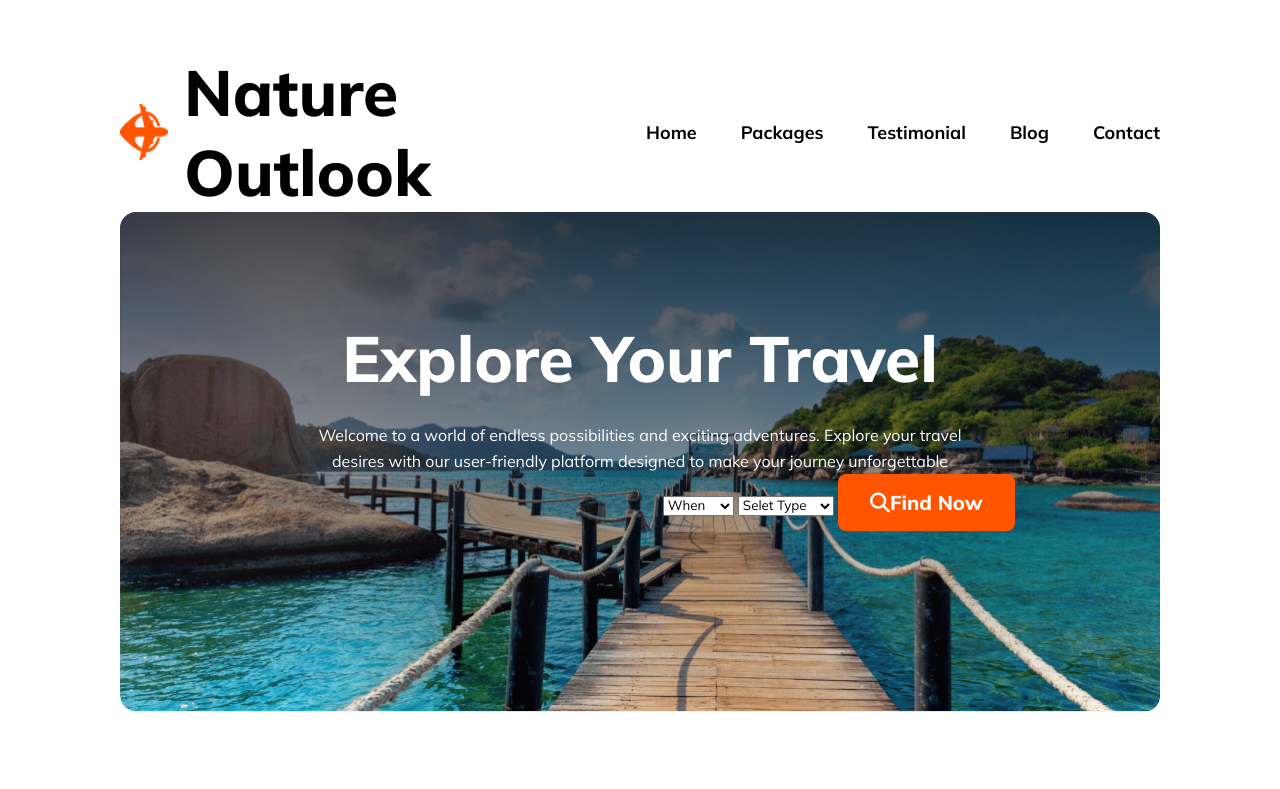
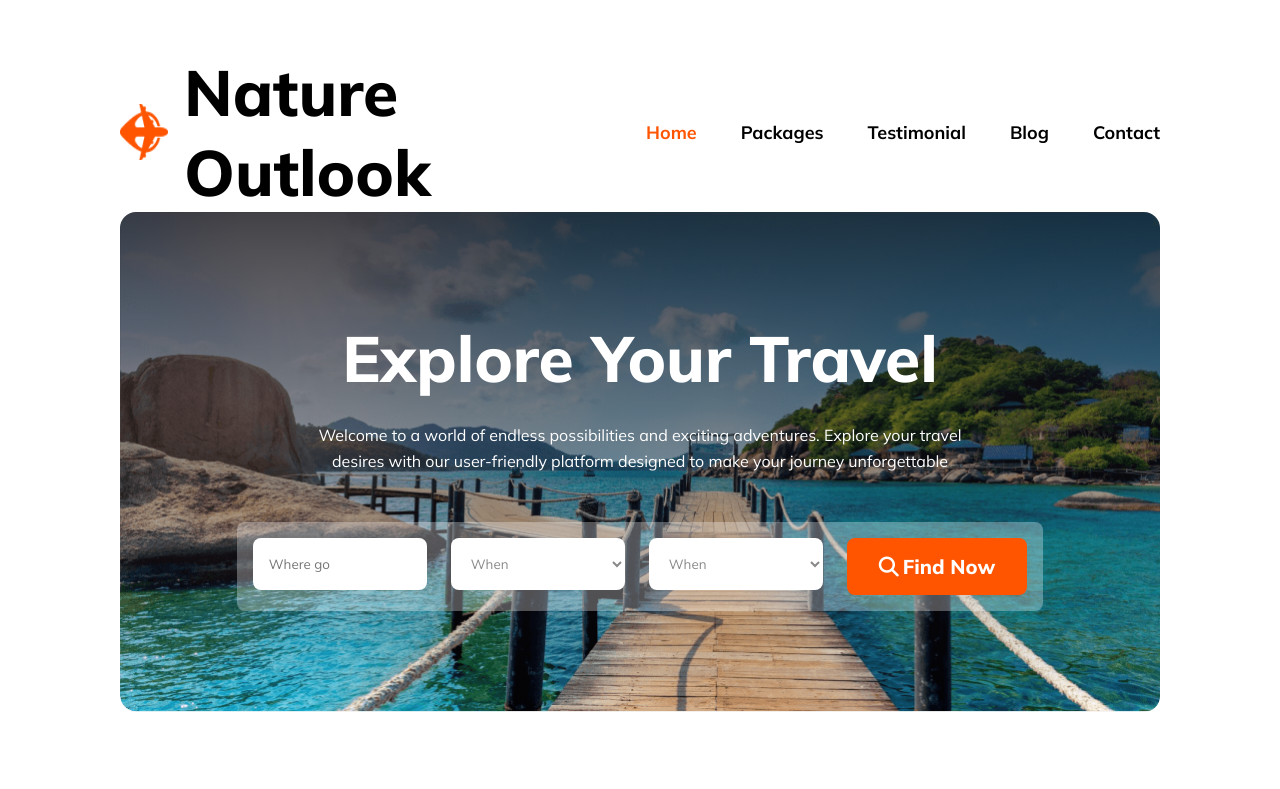
Before and after one commit to smais007/hero-travel, a plain HTML site: page index.html in a window 1280 px wide. Shown: the top 789 px of the page. Drawn offline with Linux system fonts and the light colour scheme.

Commit message:
banner form added

```diff
--- a/assets/style/style.css
+++ b/assets/style/style.css
@@ -108,8 +108,38 @@ section {
     font-size: var(--normal-text);
     margin: 0 auto;
     padding-top: 1.5rem;
+    padding-bottom: 3rem;
 }
 
+.search-bar{
+    display: inline-flex;
+    border-radius: 8px;
+background: rgba(255, 255, 255, 0.30);
+padding: 1rem;
+
+
+}
+form{
+    display: flex;
+    column-gap: 1.5rem;
+}
+
+form #where, form #select{
+    width: 174px;
+height: 52px;
+flex-shrink: 0;
+border-radius: 8px;
+border: none;
+padding: 1rem;
+color:  rgba(19, 19, 24, 0.50);
+background-color: #FFF;
+
+}
+
+.fa-solid {
+    padding-right: 0.5rem;
+    width: 24px;
+}
 
 
 .tour-container {
@@ -447,20 +477,22 @@ hr {
     margin-bottom: 1.5rem;
 }
 
-input {
+.input {
     border-radius: 8px;
     background: rgba(19, 19, 24, 0.05);
     width: 393px;
     height: 52px;
     flex-shrink: 0;
     border: none;
+    margin-bottom: 1rem;
+    padding: 1rem 1.25rem;
 }
 
-.name,
+/* .name,
 .email {
     margin-bottom: 1rem;
     padding: 1rem 1.25rem;
-}
+} */
 
 .news-img {
     position: relative;
--- a/index.html
+++ b/index.html
@@ -25,7 +25,7 @@
                 </div>
                 <div class="nav-link">
                     <ul class="item">
-                        <li class="active">Home</li>
+                        <li class="active" style="color: #ff5400;">Home</li>
                         <li>Packages</li>
                         <li>Testimonial</li>
                         <li>Blog</li>
@@ -46,18 +46,19 @@
                 <h1>Explore Your Travel</h1>
                 <p>Welcome to a world of endless possibilities and exciting adventures. Explore your travel desires with
                     our user-friendly platform designed to make your journey unforgettable</p>
-                <form action="#" class="banner-form">
-                    <input class="go" type="text" placeholder="Where go">
-                    <select class="option" name="" id="">
-                        <option value="when">When</option>
-                        <option value="one">January</option>
-                    </select>
-                    <select class="option" name="" id="">
-                        <option value="type">Selet Type</option>
-                        <option value="one">Bangladesh</option>
-                    </select>
-                    <button class="btn btn-primary"> <i class="fa-solid fa-magnifying-glass"></i>Find Now</button>
-                </form>
+                <div class="search-bar">
+                    <form action="">
+                        <input id="where" type="text" placeholder="Where go">
+                        <select name="option" id="select">
+                            <option value="1">When</option>
+                        </select>
+                        <select name="option" id="select">
+                            <option value="1">When</option>
+                        </select>
+
+                        <button class="btn"><i class="fa-solid fa-magnifying-glass"></i>Find Now</button>
+                    </form>
+                </div>
             </div>
         </section>
         <!---------Bonus part | Stastic----------->
```
